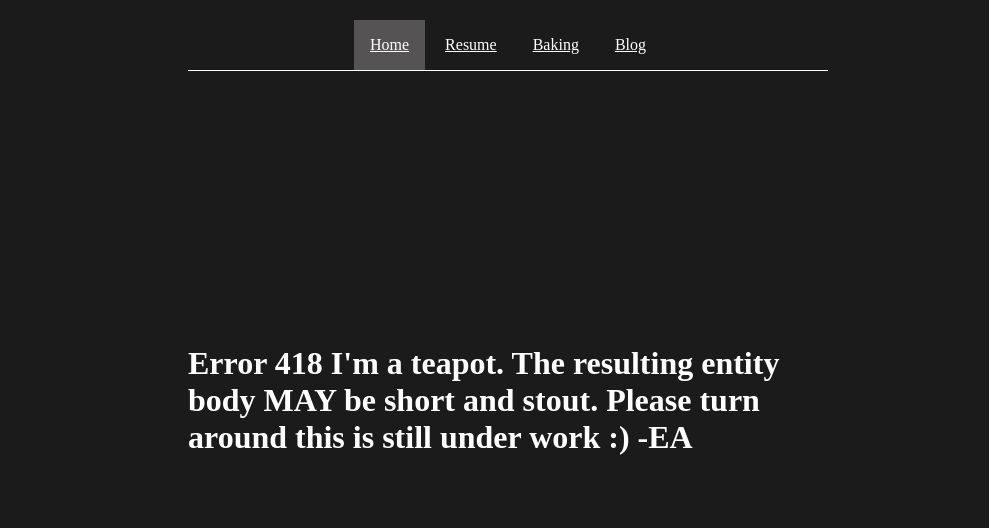
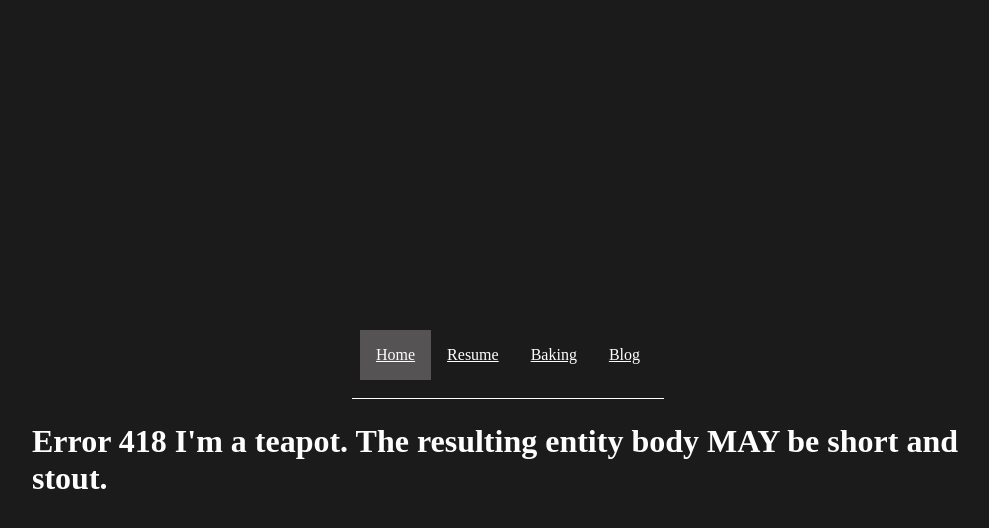
Before and after one commit to McAndr/McAndr.github.io, a plain HTML site: page index.html in a window 1280 px wide. Shown: the whole page, without its empty margins (132-1121 px from the left). Drawn offline with Linux system fonts and the light colour scheme.

Commit message:
updated scaling display

```diff
--- a/index.html
+++ b/index.html
@@ -13,6 +13,8 @@
 			<a href="todo.html" >Baking</a>
 			<a href="todo.html" >Blog</a>
 		</div>
-		<h1>Error 418 I'm a teapot. The resulting entity body MAY be short and stout. Please turn around this is still under work :) -EA</h1>
+		<div>
+			<h1>Error 418 I'm a teapot. The resulting entity body MAY be short and stout.</h1>
+		</div>
 	</body>
 </html>
--- a/style.css
+++ b/style.css
@@ -1,13 +1,15 @@
 *{
-	margin: 0;
-	padding: 0;
+	margin: 8px auto;
+	max-width: 1000px;
+	padding: 0 8px;
 	color: white;
 }
 html, body{
 	height: 100%;
+	display: block;
 }
 h1 {
-	width: 50%;
+	max-width: 1000px;
 }
 body {
 	background-color: rgb(27, 27, 27);
@@ -17,12 +19,10 @@ body {
 	flex-direction: column;
 }
 .navbar {
-	overflow: hidden;
-	display: block;
-	position: fixed;
-	text-align: center;
-	top: 20px;
-	width: 50%;
+	justify-content: center;
+	display: flex;
+	margin-top: 2px;
+	padding-bottom: 10px;
 	border-bottom: 1px solid white;
 }
 .navbar a {
```
Also changed, not shown: resume.html (+3 -1 lines), todo.html (+3 -1 lines).
